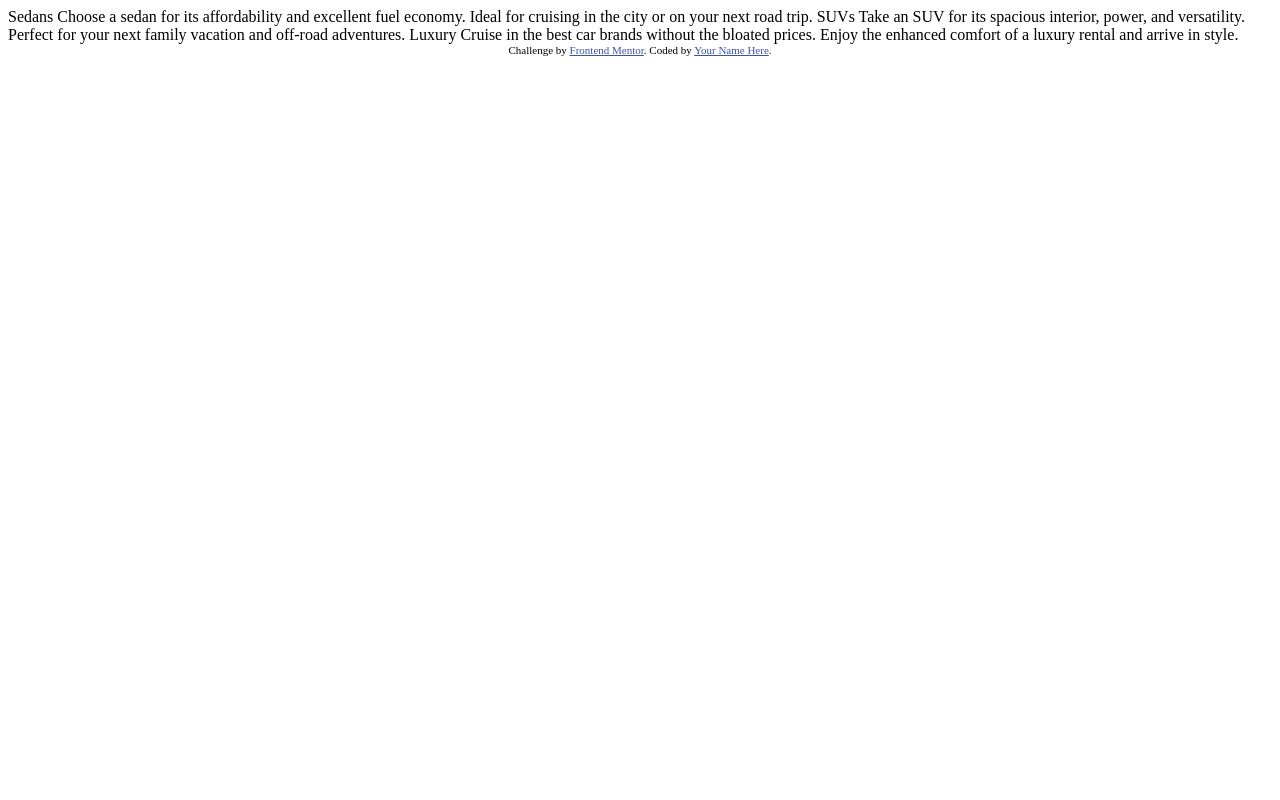
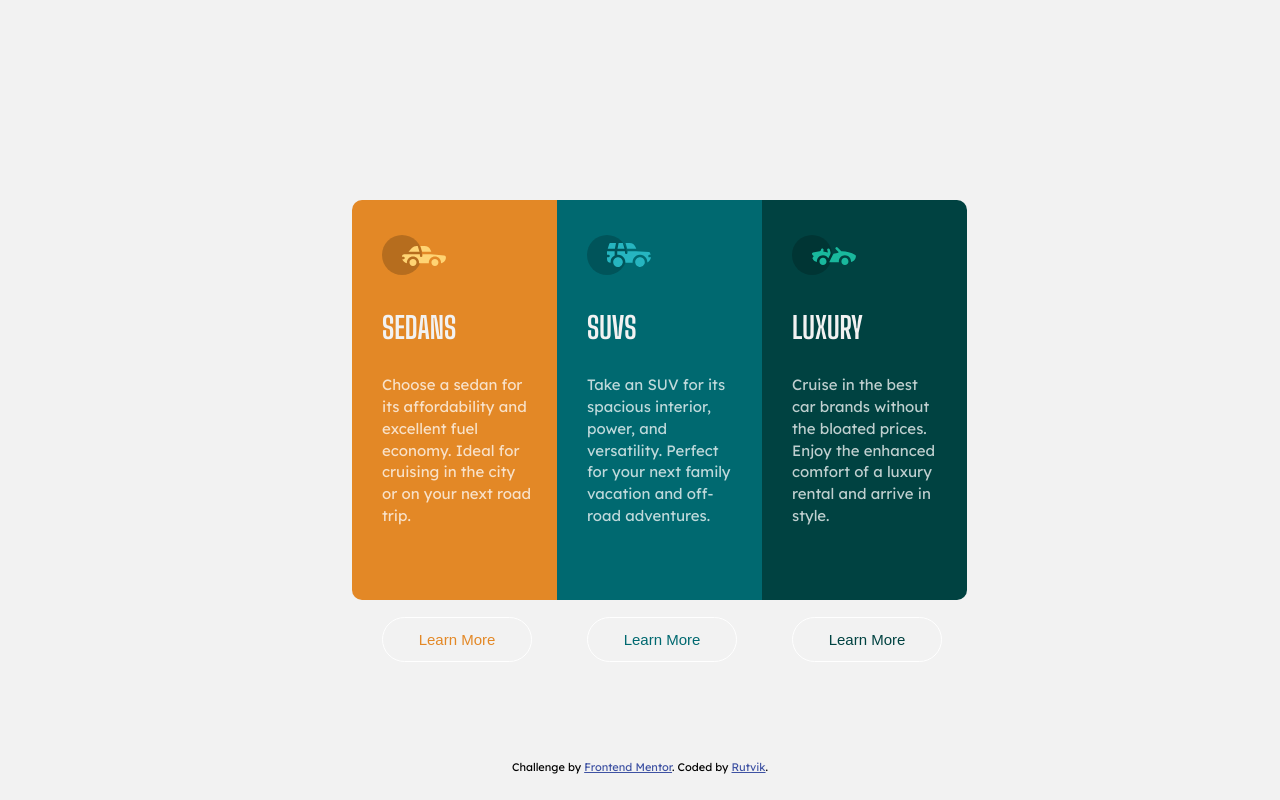
Before and after one commit to RutvikMendpara/3-column-preview-card-component, a plain HTML site: page index.html in a window 1280 px wide. Drawn offline with Linux system fonts and the light colour scheme.

Commit message:
initial ready

```diff
--- a/index.html
+++ b/index.html
@@ -1,36 +1,65 @@
 <!DOCTYPE html>
 <html lang="en">
+
 <head>
   <meta charset="UTF-8">
-  <meta name="viewport" content="width=device-width, initial-scale=1.0"> <!-- displays site properly based on user's device -->
+  <meta name="viewport" content="width=device-width, initial-scale=1.0">
+  <!-- displays site properly based on user's device -->
 
+  <!-- fonts -->
+  <link rel="preconnect" href="https://fonts.googleapis.com">
+  <link rel="preconnect" href="https://fonts.gstatic.com" crossorigin>
+  <link href="https://fonts.googleapis.com/css2?family=Big+Shoulders+Display:wght@700&family=Lexend+Deca&display=swap"
+    rel="stylesheet">
   <link rel="icon" type="image/png" sizes="32x32" href="./images/favicon-32x32.png">
 
+  <link rel="stylesheet" href="style.css">
   <title>Frontend Mentor | 3-column preview card component</title>
 
   <!-- Feel free to remove these styles or customise in your own stylesheet 👍 -->
   <style>
-    .attribution { font-size: 11px; text-align: center; }
-    .attribution a { color: hsl(228, 45%, 44%); }
+    .attribution {
+      font-size: 11px;
+      text-align: center;
+    }
+
+    .attribution a {
+      color: hsl(228, 45%, 44%);
+    }
   </style>
 </head>
+
 <body>
-
-  Sedans
-  Choose a sedan for its affordability and excellent fuel economy. Ideal for cruising in the city
-  or on your next road trip.
-
-  SUVs
-  Take an SUV for its spacious interior, power, and versatility. Perfect for your next family vacation
-  and off-road adventures.
-
-  Luxury
-  Cruise in the best car brands without the bloated prices. Enjoy the enhanced comfort of a luxury
-  rental and arrive in style.
-
+  <main class="container">
+    <div class="boxes">
+      <div class="box box1">
+        <img src="./images/icon-sedans.svg" alt="sedans">
+        <h1>Sedans</h1>
+        <p>Choose a sedan for its affordability and excellent fuel economy. Ideal for cruising in the city
+          or on your next road trip.</p>
+        <button class="btn btn-1">Learn More</button>
+      </div>
+      <div class="box box2">
+        <img src="./images/icon-suvs.svg" alt="suvs">
+        <h1>SUVs</h1>
+        <p> Take an SUV for its spacious interior, power, and versatility. Perfect for your next family vacation
+          and off-road adventures.</p>
+        <button class="btn btn-2">Learn More</button>
+      </div>
+      <div class="box box3">
+        <img src="./images/icon-luxury.svg" alt="luxury">
+        <h1>Luxury</h1>
+        <p> Cruise in the best car brands without the bloated prices. Enjoy the enhanced comfort of a luxury
+          rental and arrive in style.</p>
+        <button class="btn btn-3">Learn More</button>
+      </div>
+    </div>
+  </main>
+  <!-- attribution -->
   <div class="attribution">
     Challenge by <a href="https://www.frontendmentor.io?ref=challenge" target="_blank">Frontend Mentor</a>.
-    Coded by <a href="#">Your Name Here</a>.
+    Coded by <a href="https://twitter.com/Rutvik_Mendpara">Rutvik</a>.
   </div>
 </body>
+
 </html>
--- /dev/null
+++ b/style.css
@@ -0,0 +1,137 @@
+* {
+  box-sizing: border-box;
+  margin: 0;
+  padding: 0;
+}
+
+body {
+  font-family: "Lexend Deca", sans-serif;
+  font-size: 15px;
+  background: hsl(0, 0%, 95%);
+}
+
+.container {
+  width: 45%;
+  height: 70vh;
+  margin: auto;
+  margin-top: 200px;
+  line-height: 1.45;
+}
+
+.boxes {
+  display: grid;
+  grid-template-columns: repeat(3, 1fr);
+}
+
+.box {
+  height: 50vh;
+  padding: 25px;
+  padding-top: 35px;
+  padding-bottom: 30px;
+  padding-left: 30px;
+  color: #fff;
+}
+
+.box h1 {
+  font-family: "Big Shoulders Display", cursive;
+  text-transform: uppercase;
+  margin: 25px 0;
+  font-size: 30px;
+  color: hsl(0, 0%, 95%);
+}
+.box p {
+  margin-top: 25px;
+  margin-bottom: 40px;
+  color: hsla(0, 0%, 100%, 0.75);
+}
+
+.box1 {
+  background-color: hsl(31, 77%, 52%);
+  border-top-left-radius: 10px;
+  border-bottom-left-radius: 10px;
+}
+.box2 {
+  background-color: hsl(184, 100%, 22%);
+}
+.box3 {
+  background-color: hsl(179, 100%, 13%);
+  border-top-right-radius: 10px;
+  border-bottom-right-radius: 10px;
+}
+
+.btn {
+  display: inline-block;
+  border: 1px solid white;
+  width: 150px;
+  height: 45px;
+  font-size: 15px;
+  padding: 10px;
+  border-radius: 35px;
+  margin-top: 50px;
+}
+
+.btn-1 {
+  background-color: hsl(0, 0%, 95%);
+  color: hsl(31, 77%, 52%);
+}
+.btn-1:hover {
+  background-color: hsl(31, 77%, 52%);
+  color: hsl(0, 0%, 95%);
+}
+.btn-2 {
+  background-color: hsl(0, 0%, 95%);
+  color: hsl(184, 100%, 22%);
+}
+.btn-2:hover {
+  background-color: hsl(184, 100%, 22%);
+  color: hsl(0, 0%, 95%);
+}
+.btn-3 {
+  background-color: hsl(0, 0%, 95%);
+  color: hsl(179, 100%, 13%);
+}
+.btn-3:hover {
+  background-color: hsl(179, 100%, 13%);
+  color: hsl(0, 0%, 95%);
+}
+
+/* media  query */
+
+@media (max-width: 820px) {
+  * {
+    margin: 0;
+    padding: 0;
+  }
+  .container {
+    width: 80%;
+    height: 100%;
+    margin: auto;
+    margin-top: 20%;
+    margin-bottom: 20%;
+  }
+  .btn {
+    margin-top: 5px;
+  }
+  .box {
+    height: 45vh;
+  }
+
+  .boxes {
+    grid-template-columns: 1fr;
+  }
+
+  .box1 {
+    border-top-left-radius: 10px;
+    border-top-right-radius: 10px;
+    border-bottom-left-radius: 0px;
+  }
+  .box3 {
+    border-bottom-left-radius: 10px;
+    border-bottom-right-radius: 10px;
+    border-top-right-radius: 0px;
+  }
+
+  .attribution {
+    margin-bottom: 20%;
+  }
+}
```
